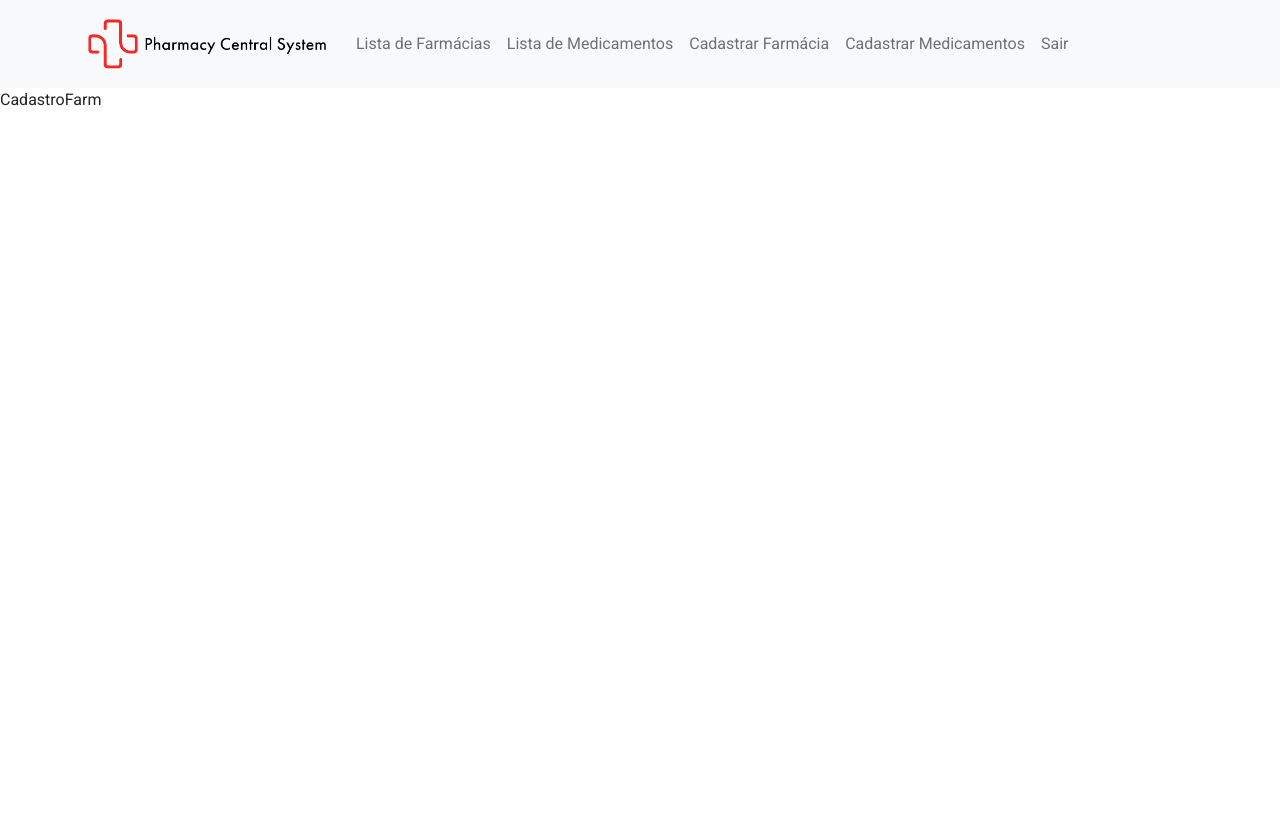
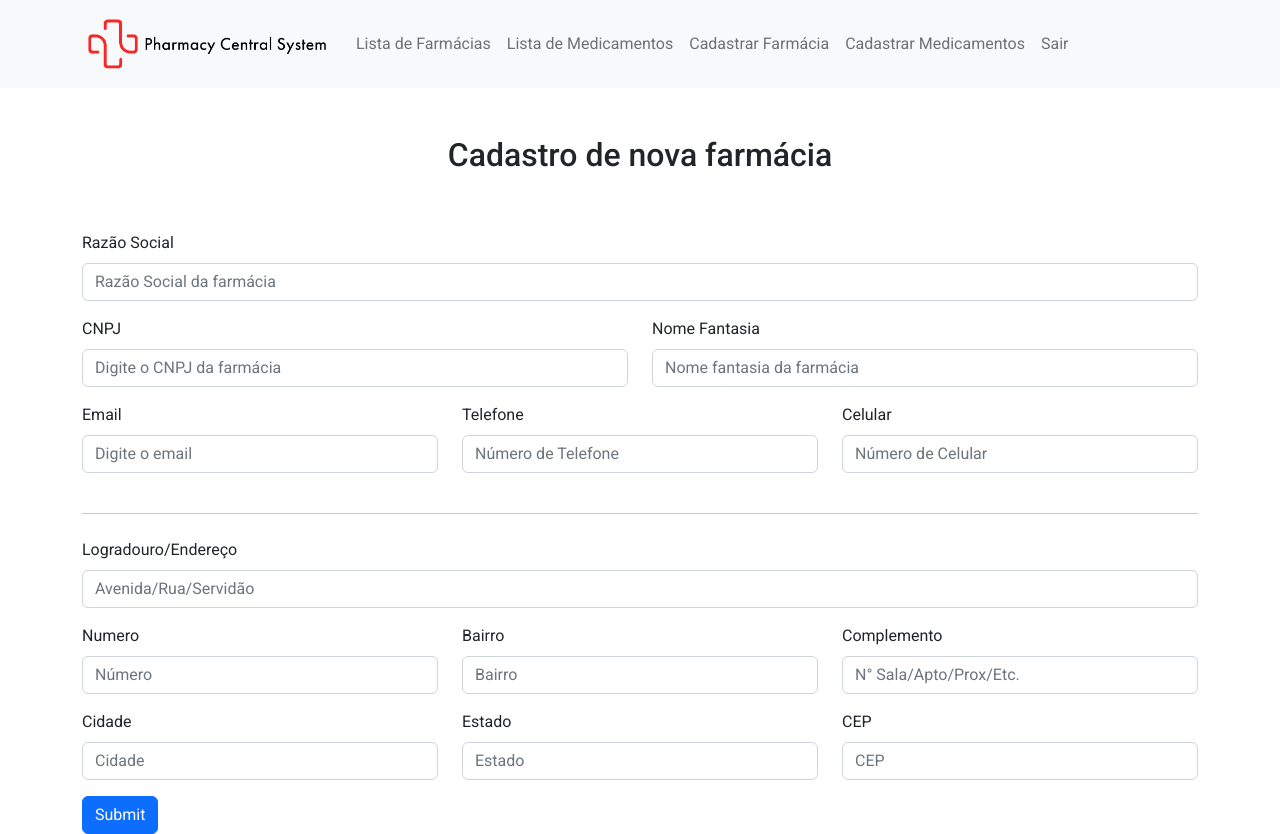
Before and after one commit to ThiagoThe/pharmacyCentralSystem, a React (Vite) app: page /cadastro-farmacias in a window 1280 px wide. Before the commit the page ends 800 px from the top, so only its background shows below. Built offline with nearby package versions, Linux system fonts and the light colour scheme.

Commit message:
feat: criado formulario de cadastro farmacia

```diff
--- a/src/pages/CadastroFarm.jsx
+++ b/src/pages/CadastroFarm.jsx
@@ -1,11 +1,112 @@
 import React from "react";
 import { Header } from "../components/Header/Header";
+import Button from "react-bootstrap/Button";
+import Col from "react-bootstrap/Col";
+import Form from "react-bootstrap/Form";
+import Row from "react-bootstrap/Row";
+import { Container } from "react-bootstrap";
 
 function CadastroFarm() {
   return (
     <>
       <Header />
-      <p>CadastroFarm</p>
+      <Container className="mt-5">
+        <Row className="mb-5 text-center">
+          <h2>Cadastro de nova farmácia</h2>
+        </Row>
+
+        <Form>
+          <Row className="mb-3">
+            <Form.Group className="mb-3" controlId="formGridRazao">
+              <Form.Label>Razão Social</Form.Label>
+              <Form.Control
+                type="text"
+                placeholder="Razão Social da farmácia"
+              />
+            </Form.Group>
+
+            <Form.Group as={Col} controlId="formGridCnpj">
+              <Form.Label>CNPJ</Form.Label>
+              <Form.Control
+                type="text"
+                placeholder="Digite o CNPJ da farmácia"
+              />
+            </Form.Group>
+
+            <Form.Group as={Col} controlId="formGridFanName">
+              <Form.Label>Nome Fantasia</Form.Label>
+              <Form.Control
+                type="text"
+                placeholder="Nome fantasia da farmácia"
+              />
+            </Form.Group>
+          </Row>
+          <Row className="mb-4">
+            <Form.Group as={Col} controlId="formGridEmail">
+              <Form.Label>Email</Form.Label>
+              <Form.Control type="email" placeholder="Digite o email" />
+            </Form.Group>
+
+            <Form.Group as={Col} controlId="formGridTel">
+              <Form.Label>Telefone</Form.Label>
+              <Form.Control type="tel" placeholder="Número de Telefone" />
+            </Form.Group>
+
+            <Form.Group as={Col} controlId="formGridCel">
+              <Form.Label>Celular</Form.Label>
+              <Form.Control type="tel" placeholder="Número de Celular" />
+            </Form.Group>
+          </Row>
+
+          <Row className="mb-2 ">
+            <Col>
+              <hr />
+            </Col>
+          </Row>
+
+          <Form.Group className="mb-3" controlId="formGridAddress1">
+            <Form.Label>Logradouro/Endereço</Form.Label>
+            <Form.Control placeholder="Avenida/Rua/Servidão" required />
+          </Form.Group>
+
+          <Row className="mb-3">
+            <Form.Group as={Col} controlId="formGridNum">
+              <Form.Label>Numero</Form.Label>
+              <Form.Control type="number" placeholder="Número" required />
+            </Form.Group>
+
+            <Form.Group as={Col} controlId="formGridBairro">
+              <Form.Label>Bairro</Form.Label>
+              <Form.Control type="text" placeholder="Bairro" required />
+            </Form.Group>
+
+            <Form.Group as={Col} controlId="formGridCompl">
+              <Form.Label>Complemento</Form.Label>
+              <Form.Control type="text" placeholder="N° Sala/Apto/Prox/Etc." />
+            </Form.Group>
+          </Row>
+          <Row className="mb-3">
+            <Form.Group as={Col} controlId="formGridCidade">
+              <Form.Label>Cidade</Form.Label>
+              <Form.Control type="text" placeholder="Cidade" required />
+            </Form.Group>
+
+            <Form.Group as={Col} controlId="formGridEstado">
+              <Form.Label>Estado</Form.Label>
+              <Form.Control type="text" placeholder="Estado" required />
+            </Form.Group>
+
+            <Form.Group as={Col} controlId="formGridCep">
+              <Form.Label>CEP</Form.Label>
+              <Form.Control placeholder="CEP" required />
+            </Form.Group>
+          </Row>
+
+          <Button variant="primary" type="submit">
+            Submit
+          </Button>
+        </Form>
+      </Container>
     </>
   );
 }
```
